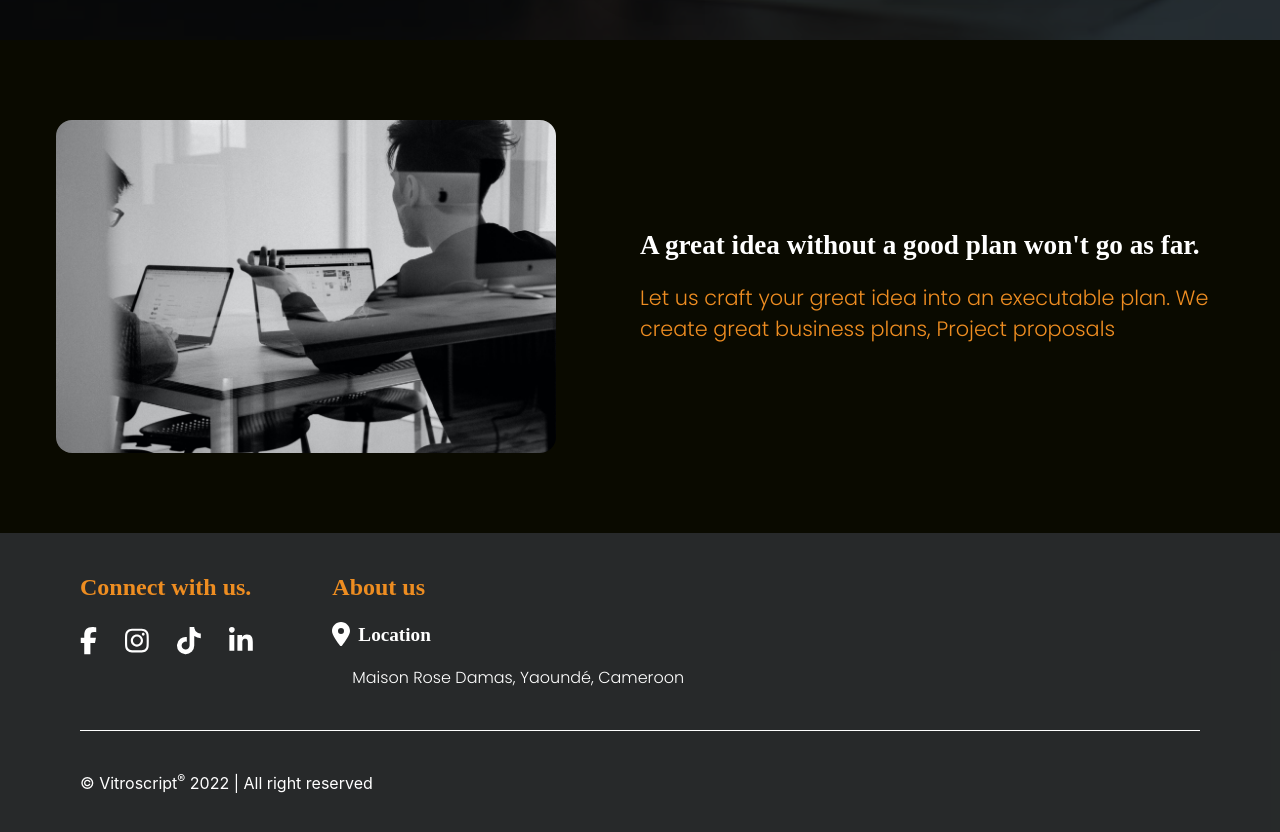
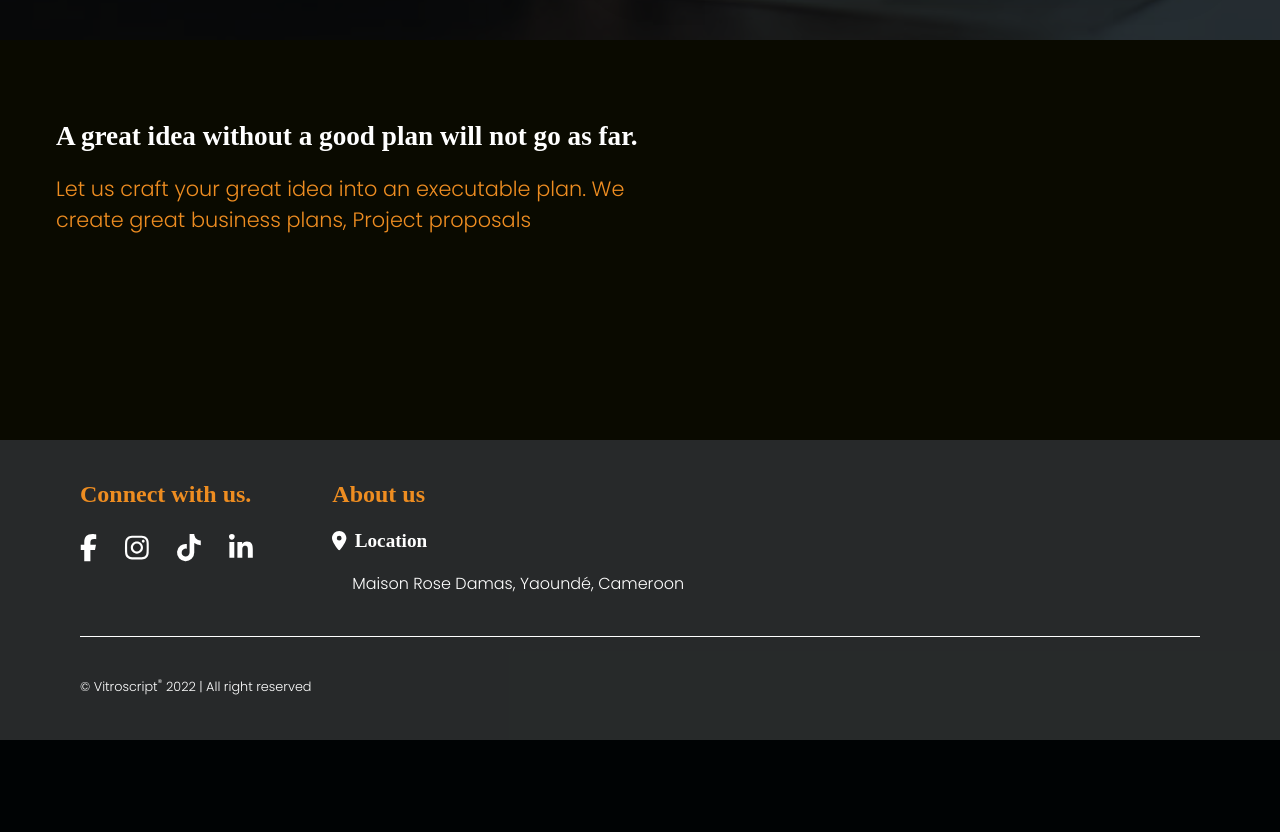
Before and after one commit to Chenwi32/vitroscript, a Next.js app: page / in a window 1280 px wide. Shown: the part 620-1452 px from the top of the page. After the commit the page ends 1360 px from the top, so only its background shows below. Built offline with nearby package versions, Linux system fonts and the light colour scheme; a web font is replaced by a local one.

Commit message:
tweaked the banner design

```diff
--- a/pages/about.jsx
+++ b/pages/about.jsx
@@ -1,3 +1,5 @@
+import React from "react";
+
 import { Container, Heading } from "@chakra-ui/react";
 
 const About = () => {
--- a/pages/components/banner.jsx
+++ b/pages/components/banner.jsx
@@ -26,6 +26,7 @@ const Banner = () => {
       display={"flex"}
       alignItems="center"
       mb={20}
+      p={0}
     >
       <Flex
         maxW={1200}
@@ -57,6 +58,7 @@ const Banner = () => {
             borderRadius={"xl"}
             boxShadow={"2xl"}
             src="/images/vitros.jpg"
+            alt="vitroscript team"
           />
         </Box>
       </Flex>
--- a/pages/components/feature.jsx
+++ b/pages/components/feature.jsx
@@ -1,8 +1,15 @@
-import { Box, Container, Flex, Heading, Image, Text, useMediaQuery } from "@chakra-ui/react";
+import {
+  Box,
+  Container,
+  Flex,
+  Heading,
+  Image,
+  Text,
+  useMediaQuery,
+} from "@chakra-ui/react";
 
 const Feature = () => {
-
-    const [isLargerThan700] = useMediaQuery("(min-width: 700px)");
+  const [isLargerThan700] = useMediaQuery("(min-width: 700px)");
 
   return (
     <Container maxW={1200} minH={"40vh"} pb={isLargerThan700 ? 20 : 10}>
@@ -12,7 +19,12 @@ const Feature = () => {
         gap={10}
         justifyContent="space-between"
       >
-        <Image w={500} borderRadius="2xl" src="/images/vitro.jpeg" />
+       {/*  <Image
+          w={500}
+          borderRadius="2xl"
+          src="/images/vitro.jpeg"
+          alt="vitroscript team"
+        /> */}
         <Box w={isLargerThan700 ? "50%" : "100%"}>
           <Heading
             mb={5}
@@ -20,7 +32,7 @@ const Feature = () => {
             fontSize="1.7rem"
             color={"brand.400"}
           >
-            A great idea without a good plan won't go as far.
+            A great idea without a good plan will not go as far.
           </Heading>
 
           <Text fontFamily={"Poppins"} color={"brand.200"} fontSize="1.3rem">
--- a/pages/components/footer.jsx
+++ b/pages/components/footer.jsx
@@ -4,6 +4,7 @@ import {
   Flex,
   Heading,
   HStack,
+  Image,
   Text,
   useMediaQuery,
 } from "@chakra-ui/react";
@@ -29,7 +30,7 @@ const Footer = () => {
 
   return (
     <Container maxW={"unset"} minH={300} bg="brand.301" color={"brand.400"}>
-      <Container maxW={1200} p={10}>
+      <Container maxW={1200} p={isLargerThan700 ? 10 : 5}>
         <Flex
           gap={isLargerThan700 ? 20 : 0}
           flexDirection={isLargerThan700 ? "row" : "column"}
@@ -44,7 +45,7 @@ const Footer = () => {
               Connect with us.
             </Heading>
 
-            <Flex fontSize={"1.7rem"} gap={7}>
+             <Flex fontSize={isLargerThan700? "1.7rem" : '1.3rem'} gap={isLargerThan700? 7 : 4}>
               <a href="https://web.facebook.com/vitroscript1">
                 <FontAwesomeIcon icon={faFacebookF} />
               </a>
@@ -70,7 +71,7 @@ const Footer = () => {
               About us
             </Heading>
 
-            <HStack mb={5} fontSize={"1.5rem"}>
+          <HStack mb={5} fontSize={"1.2rem"}>
               <FontAwesomeIcon icon={faLocationDot} />{" "}
               <Heading
                 fontSize={"1.2rem"}
@@ -82,7 +83,6 @@ const Footer = () => {
             </HStack>
 
             <Text fontFamily={"Poppins"} ml={5}>
-
               Maison Rose Damas, Yaoundé, Cameroon
             </Text>
           </Box>
@@ -90,9 +90,12 @@ const Footer = () => {
 
         <Box h={"1px"} bg="brand.400" mb={10}></Box>
 
-        <Text>
-          &#x00A9; Vitroscript<sup>&#x00AE;</sup> 2022 | All right reserved
-        </Text>
+        <Flex justifyContent={"space-between"} alignItems="center">
+          <Text fontFamily={"Poppins"} fontSize="0.8rem">
+            &#x00A9; Vitroscript<sup>&#x00AE;</sup> 2022 | All right reserved
+          </Text>
+          {/* <Image src="/vitrologo.jpg" w={10} h={10} alt="logo" /> */}
+        </Flex>
       </Container>
     </Container>
   );
--- a/pages/components/layout.jsx
+++ b/pages/components/layout.jsx
@@ -4,9 +4,9 @@ import Navbar from "./navbar";
 const Layout = ({children}) => {
     return (
         <>
-            <Navbar/>
+          <Navbar/>
             {children}
-            <Footer/>
+          <Footer/>
         </>
     );
 }
--- a/pages/components/navbar.jsx
+++ b/pages/components/navbar.jsx
@@ -24,6 +24,7 @@ const Navbar = () => {
       boxShadow="lg"
       p={"0"}
       bg="brand.300"
+
     >
       <Container
         maxW={1200}
@@ -31,16 +32,23 @@ const Navbar = () => {
         justifyContent={"space-between"}
         alignItems="center"
       >
+        {
           <Link href="/">
-          <Image src="/vitrologo.jpg" w={150} h={100} />
+            <Image
+              src="/vitrologo.jpg"
+              w={150}
+              h={100}
+              alt="vitroscript logo"
+            />
           </Link>
+        }
 
         <Flex
           fontFamily={"Poppins"}
           justifyContent="space-evenly"
           w={"50%"}
           fontWeight={600}
-          color='brand.400'
+          color="brand.400"
           display={isLargerThan700 ? "flex" : "none"}
         >
           <Link href={"/services"}>
@@ -65,13 +73,14 @@ const Navbar = () => {
 
         {/* Mobile menu */}
         <Menu>
+          {
             <MenuButton
               as={IconButton}
               aria-label="Options"
               icon={<HamburgerIcon />}
               bg="inherit"
               fontSize={"1.8rem"}
-            color='brand.400'
+              color="brand.400"
               _hover={{
                 bg: "initial",
               }}
@@ -80,7 +89,8 @@ const Navbar = () => {
               }}
               display={isLargerThan700 ? "none" : "block"}
             />
-          <MenuList w={"98vw"} zIndex={'2'} bg='brand.400' boxShadow="lg">
+          }
+          <MenuList w={"98vw"} bg="brand.400" boxShadow="lg">
             <Link href={"/services"}>
               <MenuItem>Services</MenuItem>
             </Link>
--- a/pages/index.js
+++ b/pages/index.js
@@ -17,7 +17,7 @@ export default function Home() {
       </Head>
 
       <Container p={0} maxW={'unset'} backgroundColor='brand.500'>
-        <Banner />
+       <Banner />
         <Feature />
       </ Container>
     </>
--- a/styles/globals.css
+++ b/styles/globals.css
@@ -2,7 +2,7 @@ html,
 body {
 
  background-color: #000304;
- background-color: #000304d8;
+
 
   font-family: -apple-system, BlinkMacSystemFont, Segoe UI, Roboto, Oxygen,
     Ubuntu, Cantarell, Fira Sans, Droid Sans, Helvetica Neue, sans-serif;
```
Lines whose indentation alone changed are shown as unchanged.
